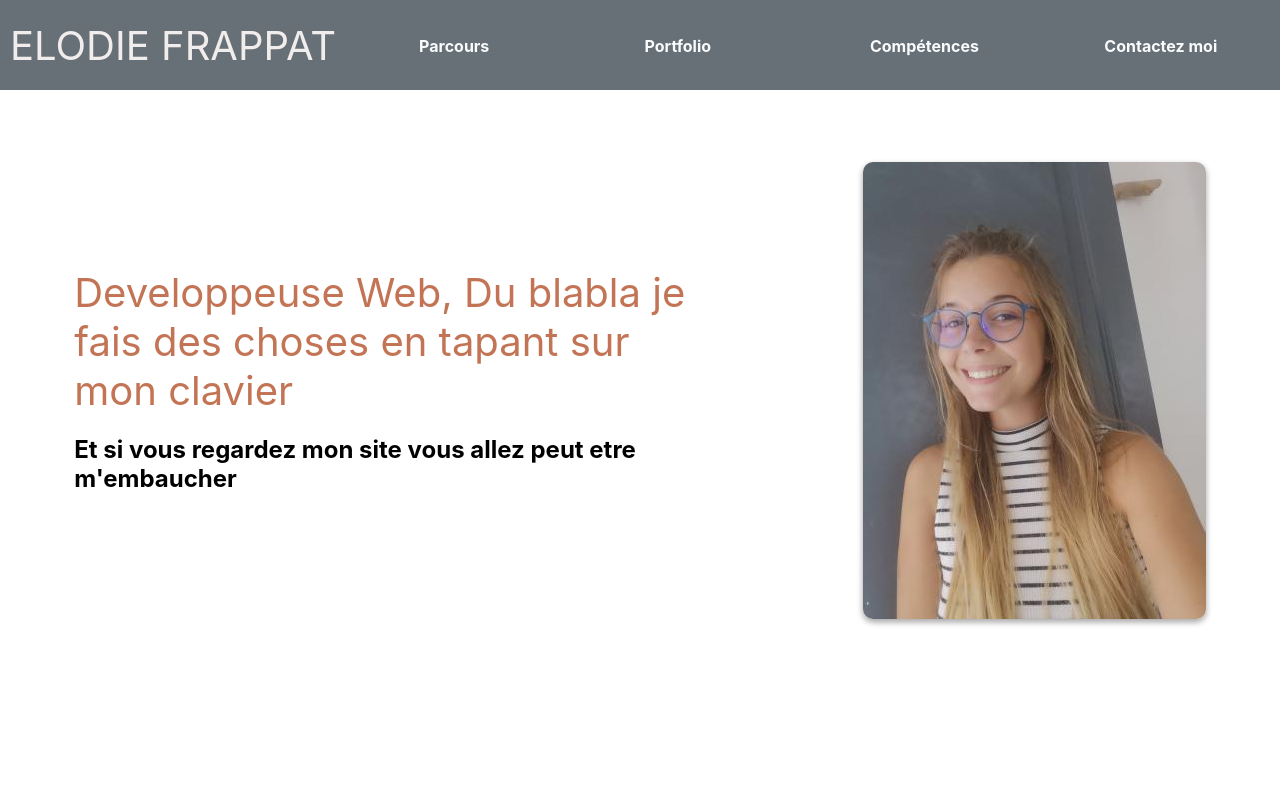
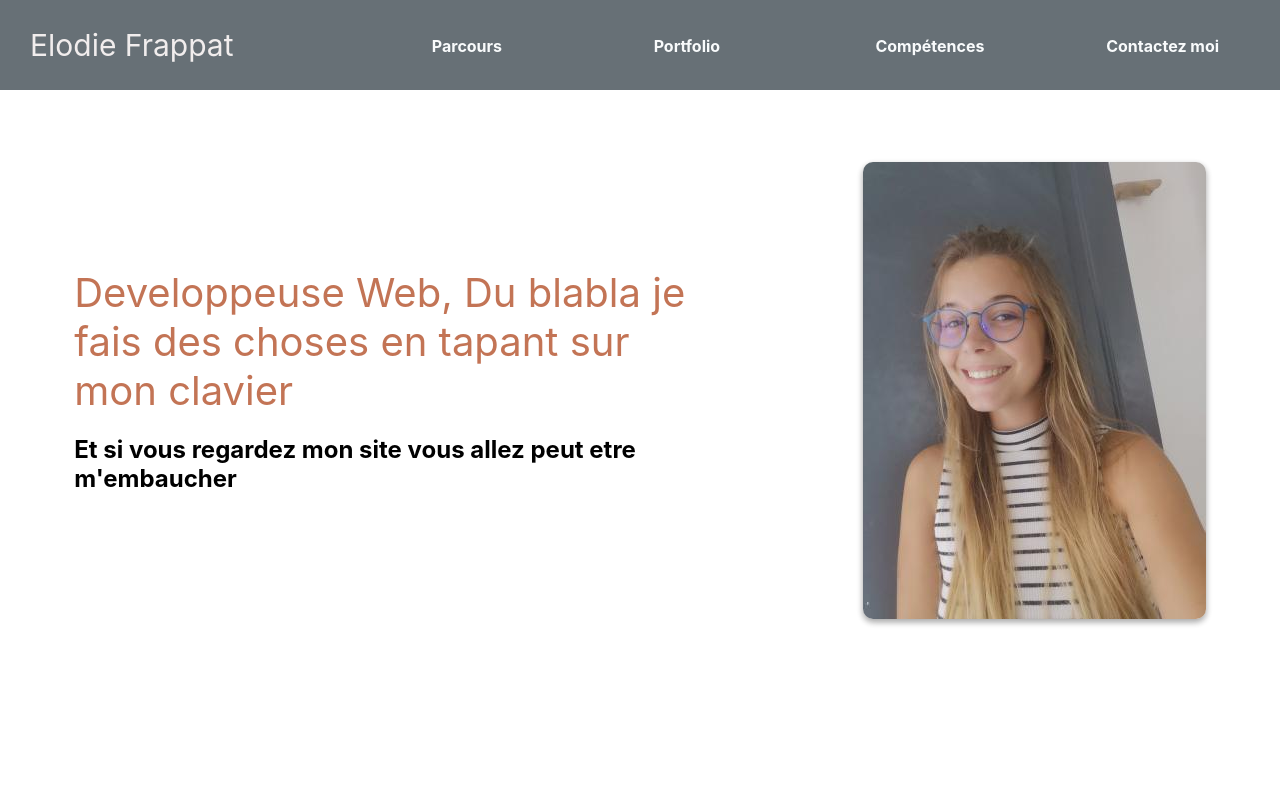
Before and after one commit to Zubiik/curiculum_vitae, a React (Create React App) app: page / in a window 1280 px wide. Shown: the top 796 px of the page. Built offline with nearby package versions, Linux system fonts and the light colour scheme.

Commit message:
fix: nav styled

```diff
--- a/src/Navigation/index.js
+++ b/src/Navigation/index.js
@@ -8,12 +8,14 @@ function Navigation() {
   return (
     <Container>
       <TitleCustom>
-        <TextCustom>ELODIE FRAPPAT</TextCustom>
+        <TextCustom>Elodie Frappat</TextCustom>
       </TitleCustom>
       <ButtonsSection>
+
         <NavButton >
           <a href="#parcours"><p>Parcours</p></a>
         </NavButton>
+
         <NavButton>
           <a href="#portfolio"><p>Portfolio</p></a>
         </NavButton>
--- a/src/Navigation/styled.js
+++ b/src/Navigation/styled.js
@@ -31,8 +31,8 @@ export const ButtonsSection = styled.div`
 
 export const TitleCustom = styled.div`
   width: 30%;
-  font-size: 40px;
-  padding-left: 10px;
+  font-size: 30px;
+  padding-left: 30px;
   @media all and (max-width: 480px) {
     display: none;
   }
```
